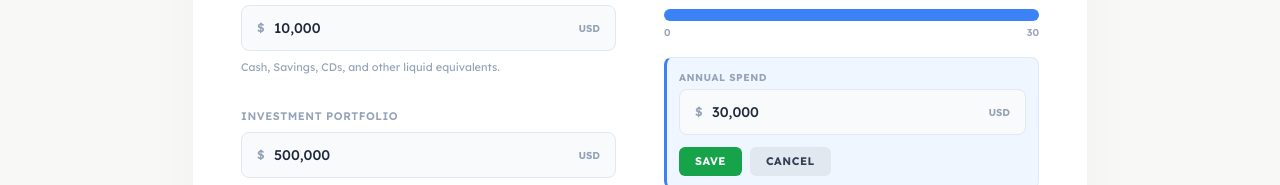
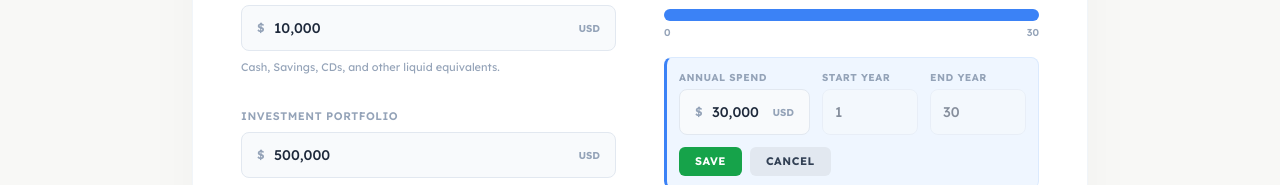
Before and after one commit to danielttran/Retirement-Simulation, a React (Vite) app: page / in a window 1280 px wide. Both pictures are taken after a click on the button "edit". Shown: the part 472-657 px from the top of the page. Built offline with nearby package versions, Linux system fonts and the light colour scheme.

Commit message:
improve usability

```diff
--- a/components/SetupView.tsx
+++ b/components/SetupView.tsx
@@ -85,7 +85,8 @@ interface SpendingPhasesEditorProps {
 const SpendingPhasesEditor: React.FC<SpendingPhasesEditorProps> = ({ phases, timeHorizon, onChange }) => {
   const [editingId, setEditingId] = useState<number | null>(null);
   const [draftSpend, setDraftSpend] = useState<number>(0);
-  const [draftSplitAt, setDraftSplitAt] = useState<string>('');
+  const [draftStartYear, setDraftStartYear] = useState<string>('');
+  const [draftEndYear, setDraftEndYear] = useState<string>('');
 
   const handleAdd = () => {
     const last = phases[phases.length - 1];
@@ -116,25 +117,49 @@ const SpendingPhasesEditor: React.FC<SpendingPhasesEditorProps> = ({ phases, tim
   const openEdit = (phase: SpendingPhase) => {
     setEditingId(phase.id);
     setDraftSpend(phase.annualSpend);
-    // Show the split point in 1-based year terms to match phase list labels
-    setDraftSplitAt(String(phase.startYear + 1));
+    setDraftStartYear(String(phase.startYear + 1));
+    setDraftEndYear(String(phase.endYear));
   };
 
   const handleEditSave = (id: number) => {
     const idx = phases.findIndex(p => p.id === id);
     let updated = phases.map(p => p.id === id ? { ...p, annualSpend: draftSpend } : p);
 
+    let currentStart = updated[idx].startYear;
+    let currentEnd = updated[idx].endYear;
+
+    let targetStart = idx > 0 && !isNaN(parseInt(draftStartYear)) ? parseInt(draftStartYear) - 1 : currentStart;
+    let targetEnd = idx < updated.length - 1 && !isNaN(parseInt(draftEndYear)) ? parseInt(draftEndYear) : currentEnd;
+
+    // Prevent phase inversion prior to bounding
+    if (targetStart >= targetEnd) {
+      targetStart = targetEnd - 1;
+    }
+
+    // Clamp to fixed outer bounds
     if (idx > 0) {
-      // User typed a 1-based year; convert to 0-based for internal storage
-      const newSplit1Based = parseInt(draftSplitAt);
-      if (!isNaN(newSplit1Based)) {
-        const newSplit = newSplit1Based - 1; // convert to 0-based
-        const prev = updated[idx - 1];
-        const curr = updated[idx];
-        const clamped = Math.max(prev.startYear + 1, Math.min(curr.endYear - 1, newSplit));
-        updated[idx - 1] = { ...prev, endYear: clamped };
-        updated[idx] = { ...curr, startYear: clamped };
+      const minStart = updated[idx - 1].startYear + 1;
+      targetStart = Math.max(minStart, targetStart);
     }
+
+    if (idx < updated.length - 1) {
+      const maxEnd = updated[idx + 1].endYear - 1;
+      targetEnd = Math.min(maxEnd, targetEnd);
+    }
+
+    // Secondary phase inversion check (in case outer bounds forced a collision)
+    if (targetStart >= targetEnd) {
+      targetStart = targetEnd - 1;
+    }
+
+    if (idx > 0) {
+      updated[idx - 1].endYear = targetStart;
+      updated[idx].startYear = targetStart;
+    }
+
+    if (idx < updated.length - 1) {
+      updated[idx].endYear = targetEnd;
+      updated[idx + 1].startYear = targetEnd;
     }
 
     onChange(updated);
@@ -201,25 +226,35 @@ const SpendingPhasesEditor: React.FC<SpendingPhasesEditorProps> = ({ phases, tim
                       suffix="USD"
                     />
                   </div>
-                  {i > 0 && (
-                    <div className="w-32">
+                  <div className="w-24">
                     <label className="block text-[10px] font-bold text-slate-400 dark:text-slate-500 uppercase tracking-wider mb-1">
-                        Starts at Year
+                      Start Year
                     </label>
                     <input
                       type="number"
-                        className="w-full bg-slate-50 dark:bg-slate-800/50 border border-slate-200 dark:border-slate-700 rounded-lg px-3 py-3 text-sm font-medium text-slate-800 dark:text-slate-100 focus:ring-1 focus:ring-primary focus:border-primary transition-all"
-                        value={draftSplitAt}
-                        // min/max in 1-based terms to match phase list labels
-                        min={phases[i - 1].startYear + 2}
-                        max={phase.endYear}
-                        onChange={(e) => setDraftSplitAt(e.target.value)}
+                      className="w-full bg-slate-50 dark:bg-slate-800/50 border border-slate-200 dark:border-slate-700 rounded-lg px-3 py-3 text-sm font-medium text-slate-800 dark:text-slate-100 focus:ring-1 focus:ring-primary focus:border-primary transition-all disabled:opacity-50 disabled:cursor-not-allowed"
+                      value={draftStartYear}
+                      min={i > 0 ? phases[i - 1].startYear + 2 : 1}
+                      max={draftEndYear || phase.endYear}
+                      onChange={(e) => setDraftStartYear(e.target.value)}
+                      disabled={i === 0}
                     />
-                      <p className="text-[9px] text-slate-400 dark:text-slate-500 mt-1">
-                        {phases[i - 1].startYear + 2}–{phase.endYear}
-                      </p>
                   </div>
-                  )}
+
+                  <div className="w-24">
+                    <label className="block text-[10px] font-bold text-slate-400 dark:text-slate-500 uppercase tracking-wider mb-1">
+                      End Year
+                    </label>
+                    <input
+                      type="number"
+                      className="w-full bg-slate-50 dark:bg-slate-800/50 border border-slate-200 dark:border-slate-700 rounded-lg px-3 py-3 text-sm font-medium text-slate-800 dark:text-slate-100 focus:ring-1 focus:ring-primary focus:border-primary transition-all disabled:opacity-50 disabled:cursor-not-allowed"
+                      value={draftEndYear}
+                      min={draftStartYear || (phase.startYear + 1)}
+                      max={i < phases.length - 1 ? phases[i + 1].endYear - 1 : timeHorizon}
+                      onChange={(e) => setDraftEndYear(e.target.value)}
+                      disabled={i === phases.length - 1}
+                    />
+                  </div>
                 </div>
                 <div className="flex gap-2">
                   <button
@@ -325,10 +360,10 @@ const SetupView: React.FC<SetupViewProps> = ({
     const errors: string[] = [];
 
     // --- Individual field sanity checks (prevent engine poisoning) ---
-    if (!isFinite(formState.initialCash))        errors.push('Cash savings must be a finite number.');
+    if (!isFinite(formState.initialCash)) errors.push('Cash savings must be a finite number.');
     if (!isFinite(formState.initialInvestments)) errors.push('Investment portfolio must be a finite number.');
-    if (formState.initialCash < 0)               errors.push('Cash savings cannot be negative.');
-    if (formState.initialInvestments < 0)        errors.push('Investment portfolio cannot be negative.');
+    if (formState.initialCash < 0) errors.push('Cash savings cannot be negative.');
+    if (formState.initialInvestments < 0) errors.push('Investment portfolio cannot be negative.');
 
     const totalPortfolio = formState.initialCash + formState.initialInvestments;
     if (totalPortfolio <= 0) errors.push('Total portfolio must be greater than $0.');
@@ -489,7 +524,7 @@ const SetupView: React.FC<SetupViewProps> = ({
               {/* ── CPA / Tax Section ─────────────────────────────────── */}
               <div className="pt-2">
                 <h3 className="text-xs font-bold text-slate-900 dark:text-slate-100 uppercase tracking-wider border-b border-slate-100 dark:border-slate-800 pb-2 mb-6 transition-colors">
-                  Tax &amp; RMD (CPA Grade)
+                  Tax &amp; RMD
                 </h3>
 
                 {/* Retirement Age */}
```
Lines whose indentation alone changed are shown as unchanged.
